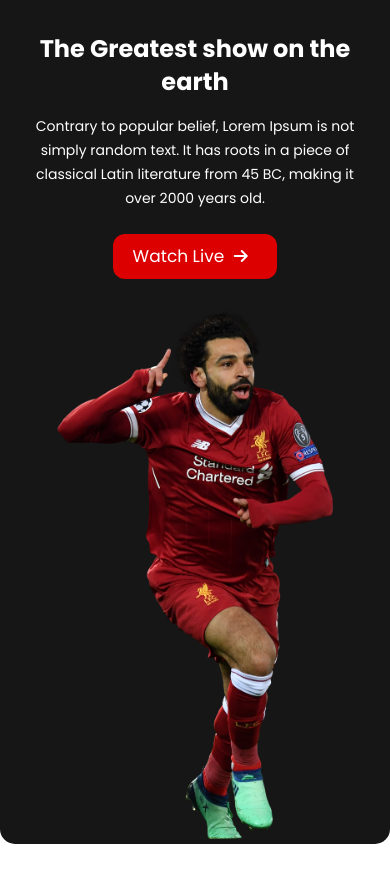
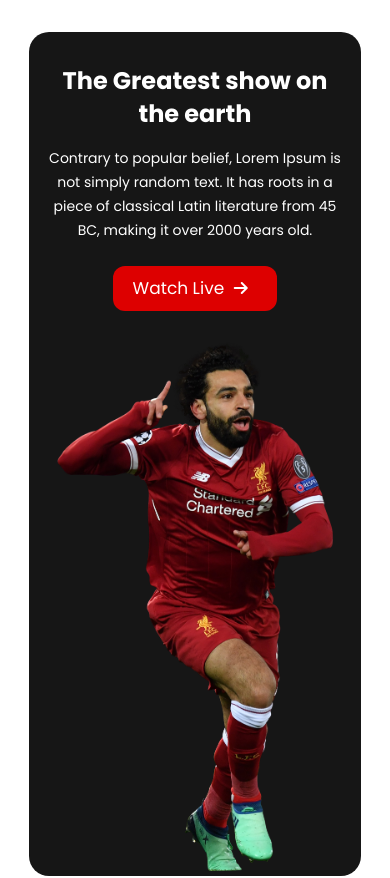
Before and after one commit to mahmud035/Fast-Score-Fifa-2022, a plain HTML site: page index.html in a window 390 px wide. Shown: the top 878 px of the page. Drawn offline with Linux system fonts and the light colour scheme.

Commit message:
changed header width and  height

```diff
--- a/css/media-query.css
+++ b/css/media-query.css
@@ -70,7 +70,7 @@
 @media (max-width: 768px) {
   /** Header */
   .header-text {
-    width: 40%;
+    width: 50%;
   }
 
   .header-text > h1 {
@@ -84,7 +84,7 @@
   }
 
   .header-img {
-    width: 60%;
+    width: 50%;
     height: 100%;
   }
 }
@@ -93,7 +93,8 @@
   /** Header */
   header {
     min-height: 100vh;
-    border-radius: 0 0 15px 15px;
+    border-radius: 20px 20px 20px 20px;
+    margin-top: 2rem;
   }
 
   .header-content {
@@ -102,7 +103,7 @@
   }
 
   .header-text {
-    width: 100%;
+    width: 90%;
     height: 30%;
     text-align: center;
     padding: 2rem 0;
@@ -143,6 +144,10 @@
     padding: 0.8rem 2.7rem;
   }
 
+  .view-all-btn {
+    display: none;
+  }
+
   /* Footer */
   .footer-text {
     flex-direction: column;
--- a/css/style.css
+++ b/css/style.css
@@ -72,9 +72,10 @@ body {
 /** Header */
 header {
   width: 100vw;
-  height: 100vh;
+  height: 90vh;
+  margin-top: 3rem;
   background-color: var(--bg-dark);
-  border-radius: 0 0 30px 30px;
+  border-radius: 30px 30px 30px 30px;
   overflow: hidden;
 }
 
@@ -88,6 +89,7 @@ header {
 
 .header-text {
   width: 50%;
+  padding-left: 5rem;
 }
 
 .header-img {
--- a/index.html
+++ b/index.html
@@ -17,8 +17,8 @@
   </head>
   <body>
     <!-- Header  -->
-    <header>
-      <div class="header-content container">
+    <header class="container">
+      <div class="header-content">
         <div class="header-text">
           <h1>The Greatest show on the earth</h1>
           <p>
```
